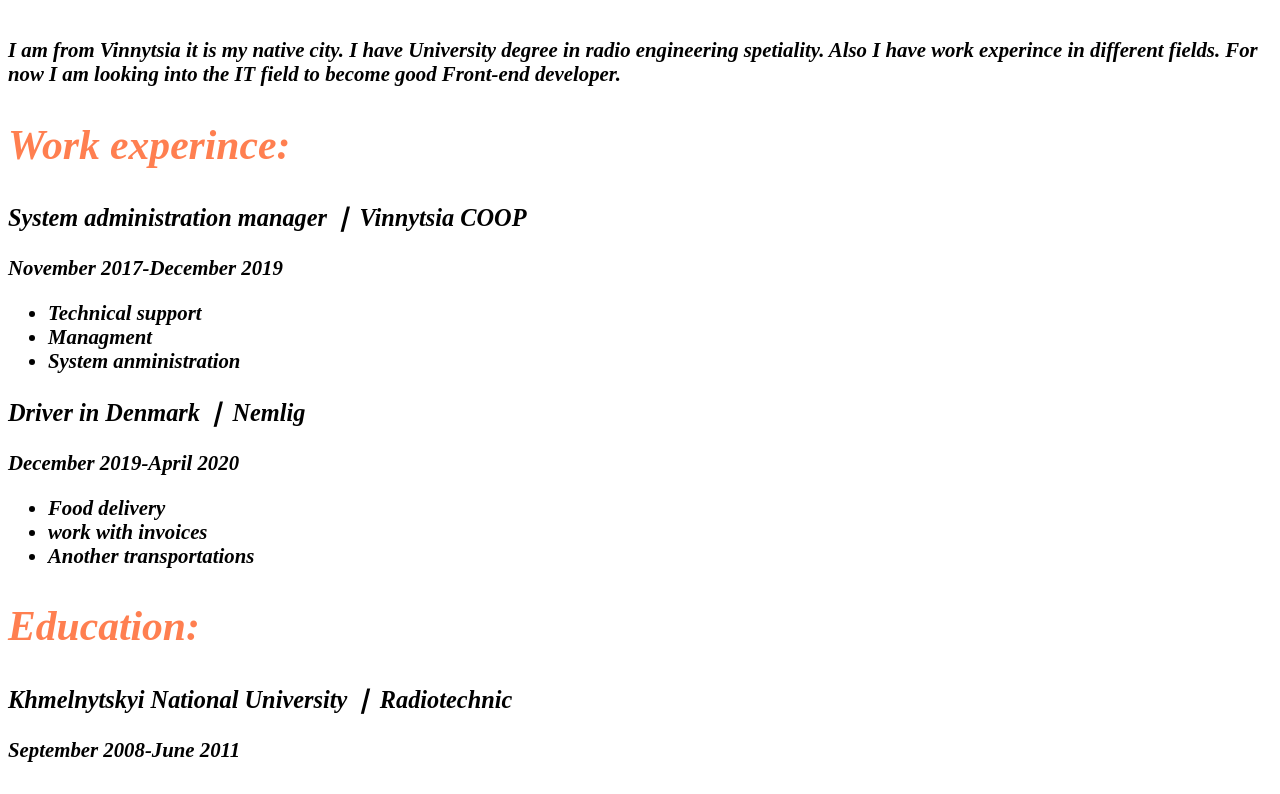
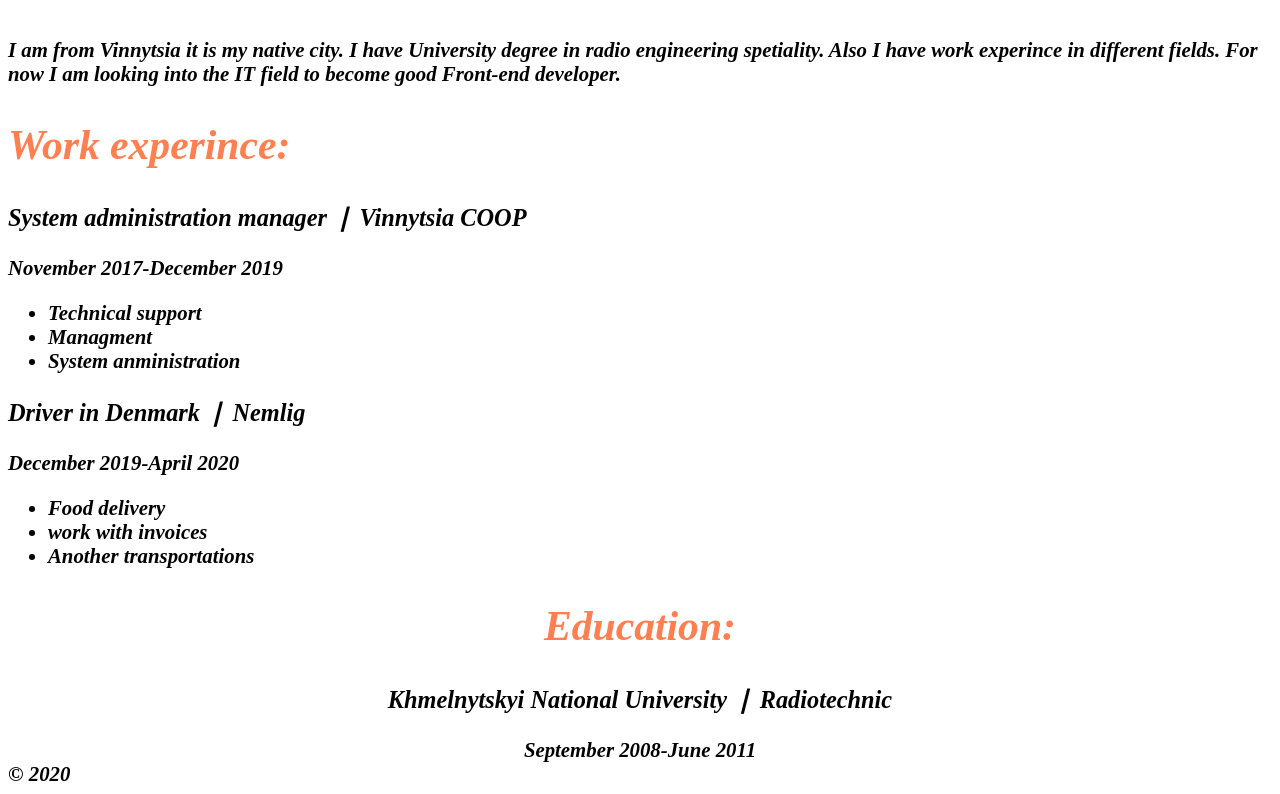
Before and after one commit to Max-web4/Homework-lessons-1-2, a plain HTML site: page index.html in a window 1280 px wide. Shown: the part 905-1699 px from the top of the page. Before the commit the page ends 1675 px from the top, so only its background shows below. Drawn offline with Linux system fonts and the light colour scheme.

Commit message:
tag footer

```diff
--- a/index.html
+++ b/index.html
@@ -39,13 +39,14 @@
             <li>Another transportations</li>
 
         </ul>
-        <h2>Education:</h2>
-            <h3>Khmelnytskyi National University <span class="company">&#10072 Radiotechnic</span></h3>
-            <span class="date">September 2008-June 2011</span>
+        <h2 class="align-center">Education:</h2>
+            <h3 class="align-center">Khmelnytskyi National University <span class="company">&#10072 Radiotechnic</span></h3>
+            <div class="date" id="center">September 2008-June 2011</div>
 
 
 
     </article>
+    <footer>&copy; 2020</footer>
     </div>
 
   </body>
```
